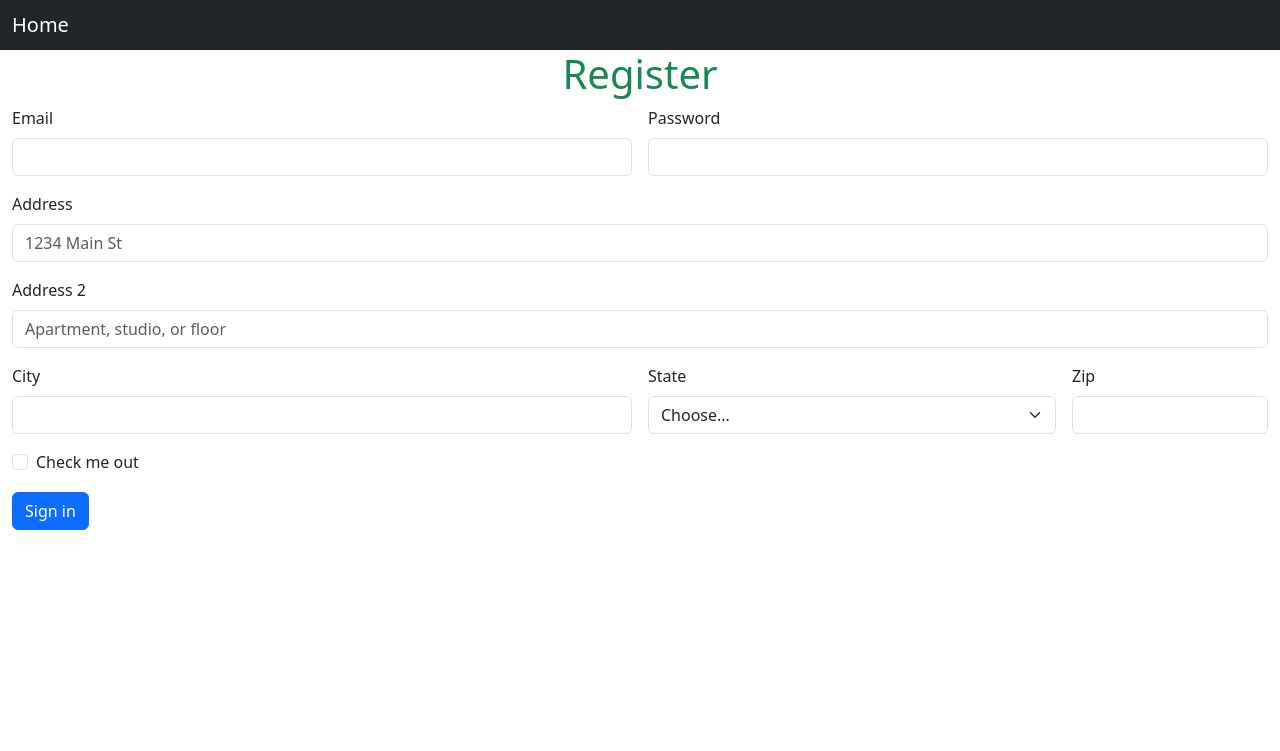
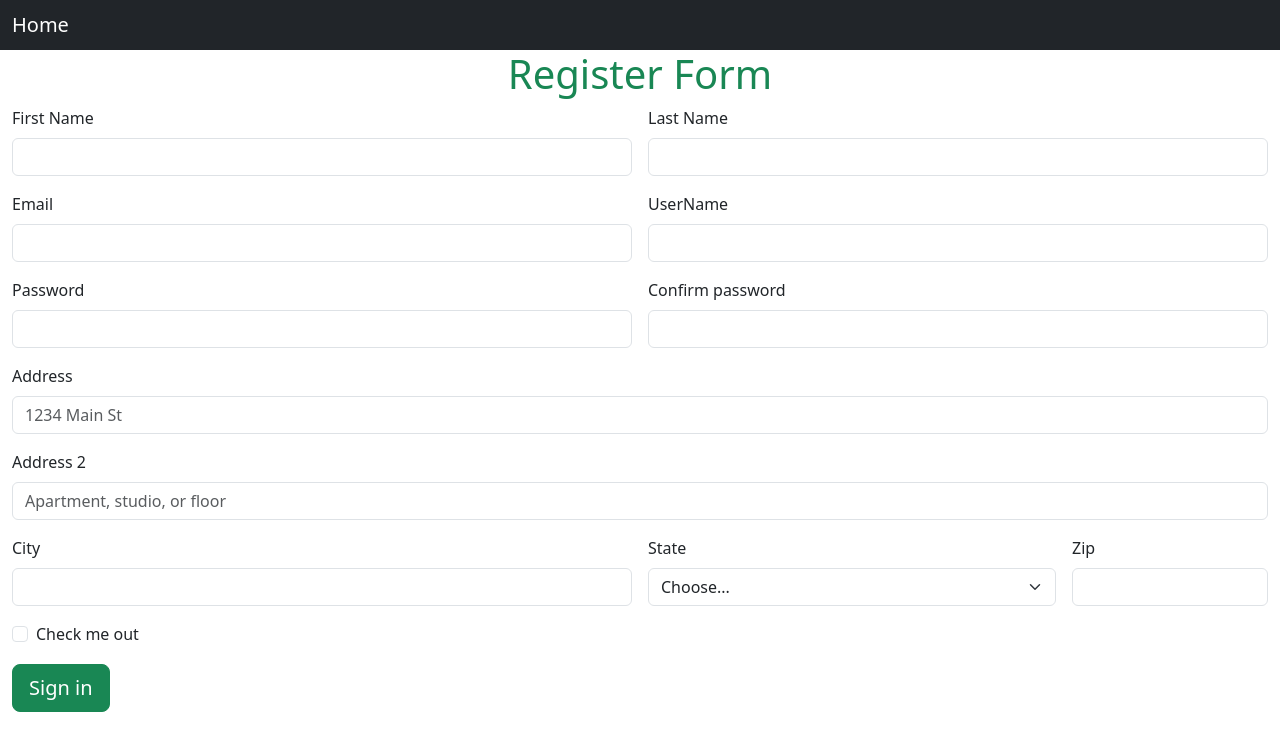
Before and after one commit to SabrinaMacaluso/django-register-app, a Python web app: template app/templates/register.html in a window 1280 px wide. Shown: the top 751 px of the page. Run offline with Jinja, Linux system fonts and the light colour scheme; the template is opened without the code that fills it, so the values that code supplies are empty.

Commit message:
Update home.html and register.html files

```diff
--- a/app/templates/register.html
+++ b/app/templates/register.html
@@ -14,16 +14,32 @@
       <span class="navbar-brand mb-0 h1">Home</span>
     </div>
   </nav>
-    <h1 class="text-center text-success">Register</h1>
+    <h1 class="text-center text-success">Register Form</h1>
     <div class="container-fluid">
         <form class="row g-3">
             <div class="col-md-6">
-              <label for="inputEmail4" class="form-label">Email</label>
+              <label for="" class="form-label">First Name</label>
+              <input type="text" class="form-control" id="">
+            </div>
+            <div class="col-md-6">
+              <label for="" class="form-label">Last Name</label>
+              <input type="text" class="form-control" id="">
+            </div>
+            <div class="col-md-6">
+              <label for="" class="form-label">Email</label>
               <input type="email" class="form-control" id="inputEmail4">
             </div>
             <div class="col-md-6">
-              <label for="inputPassword4" class="form-label">Password</label>
-              <input type="password" class="form-control" id="inputPassword4">
+              <label for="" class="form-label">UserName</label>
+              <input type="text" class="form-control" id="">
+            </div>
+            <div class="col-md-6">
+              <label for="" class="form-label">Password</label>
+              <input type="password" class="form-control" id="">
+            </div>
+            <div class="col-md-6">
+              <label for="" class="form-label">Confirm password</label>
+              <input type="password" class="form-control" id="">
             </div>
             <div class="col-12">
               <label for="inputAddress" class="form-label">Address</label>
@@ -57,7 +73,7 @@
               </div>
             </div>
             <div class="col-12">
-              <button type="submit" class="btn btn-primary">Sign in</button>
+              <button type="submit" class="btn btn-success btn-lg">Sign in</button>
             </div>
           </form>
     </div>
```
